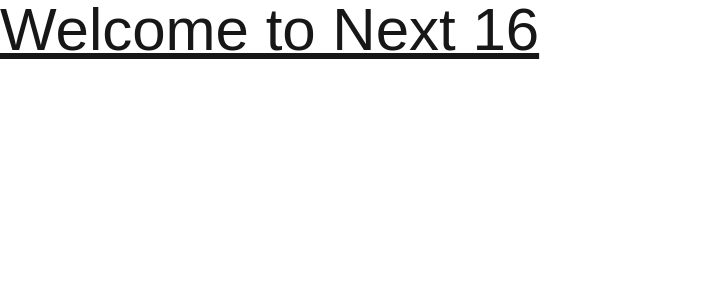
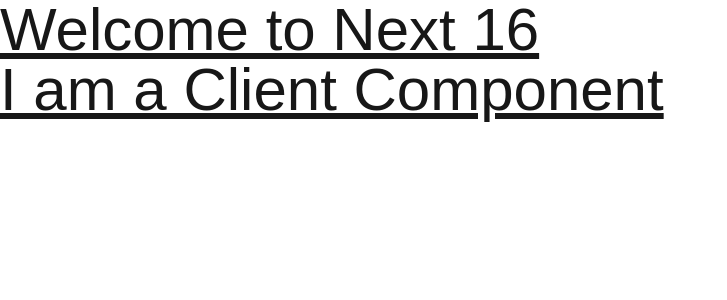
Before and after one commit to Sankeethan01/next16-demo, a Next.js app: page / in a window 1280 px wide. Shown: the top 300 px of the page, without its empty margins (0-727 px from the left). Built offline with nearby package versions, Linux system fonts and the light colour scheme.

Commit message:
understood the difference between server and client components

```diff
--- /dev/null
+++ b/app/components/hello.tsx
@@ -0,0 +1,12 @@
+"use client";
+
+const Hello = () => {
+    console.log("Hello from Client Component");
+  return (
+    <div>
+      I am a Client Component
+    </div>
+  )
+}
+
+export default Hello
--- a/app/page.tsx
+++ b/app/page.tsx
@@ -1,10 +1,15 @@
+import Hello from "./components/hello";
+
 const Home = () => {
-  console.log("What type of component am I?")
+  console.log("What type of component am I?");
   return (
-    <div className="text-6xl underline">
-      Welcome to Next 16
-    </div>
-  )
-}
+    <main>
+      <div className="text-6xl underline">
+        Welcome to Next 16
+        <Hello />
+      </div>
+    </main>
+  );
+};
 
-export default Home
+export default Home;
```
